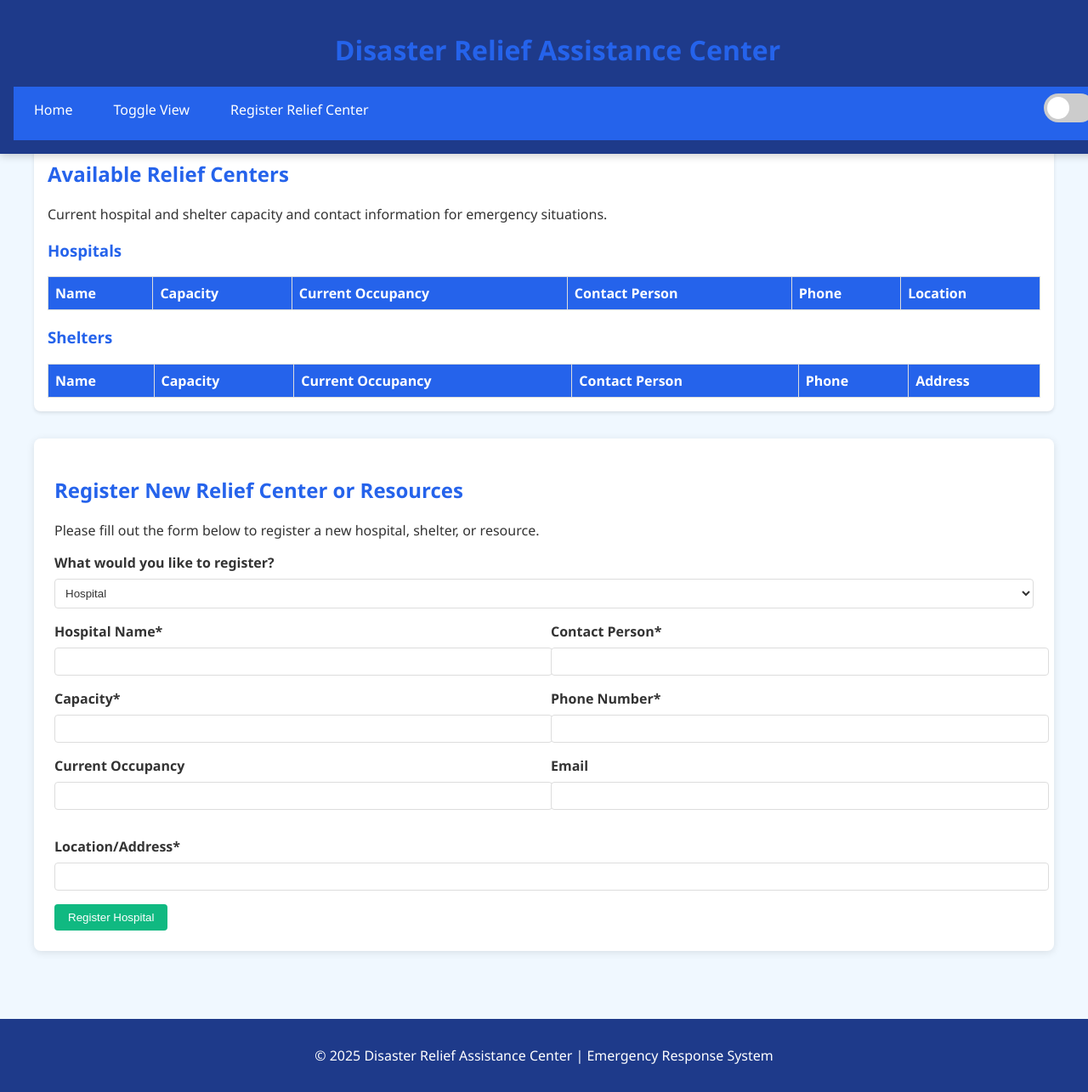
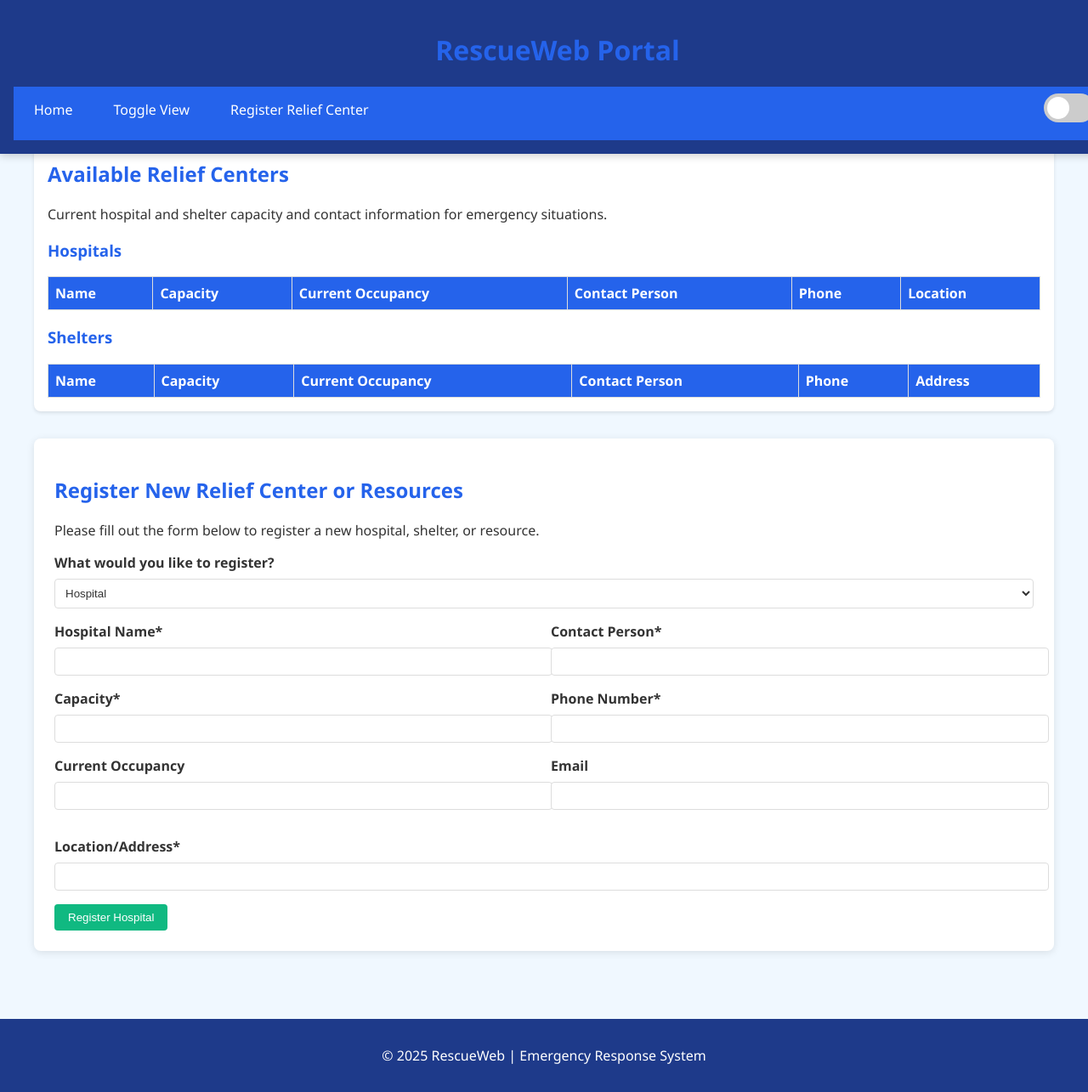
Before and after one commit to swagg-shetty/RescueWeb, a website: page reliefcenters.html in a window 1280 px wide. Shown: the whole page at 85% size. Drawn offline with Linux system fonts and the light colour scheme; no server answers.

Commit message:
Update reliefcenters.html

```diff
--- a/reliefcenters.html
+++ b/reliefcenters.html
@@ -3,7 +3,7 @@
 <head>
     <meta charset="UTF-8">
     <meta name="viewport" content="width=device-width, initial-scale=1.0">
-    <title>Disaster Relief Assistance</title>
+    <title>RescueWeb</title>
     <style>
         :root {
             --primary-color: #1e3a8a;
@@ -238,7 +238,7 @@
 </head>
 <body>
     <header>
-        <h1>Disaster Relief Assistance Center</h1>
+        <h1 sttle="color:white">RescueWeb Portal</h1>
         <nav>
             <div class="nav-links">
                 <a href="/">Home</a>
@@ -449,7 +449,7 @@
     </main>
 
     <footer>
-        <p>&copy; 2025 Disaster Relief Assistance Center | Emergency Response System</p>
+        <p>&copy; 2025 RescueWeb | Emergency Response System</p>
     </footer>
 
 
```
